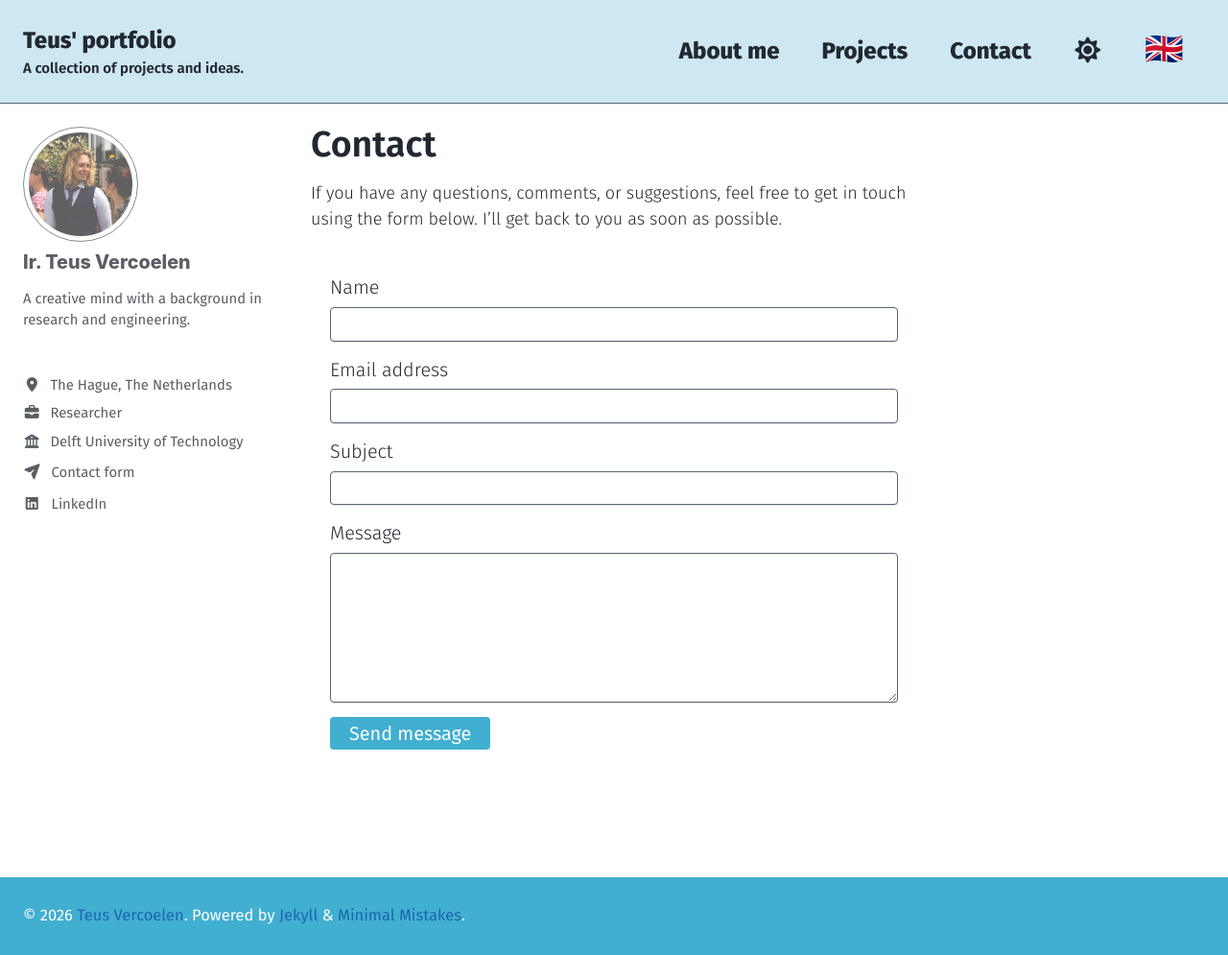
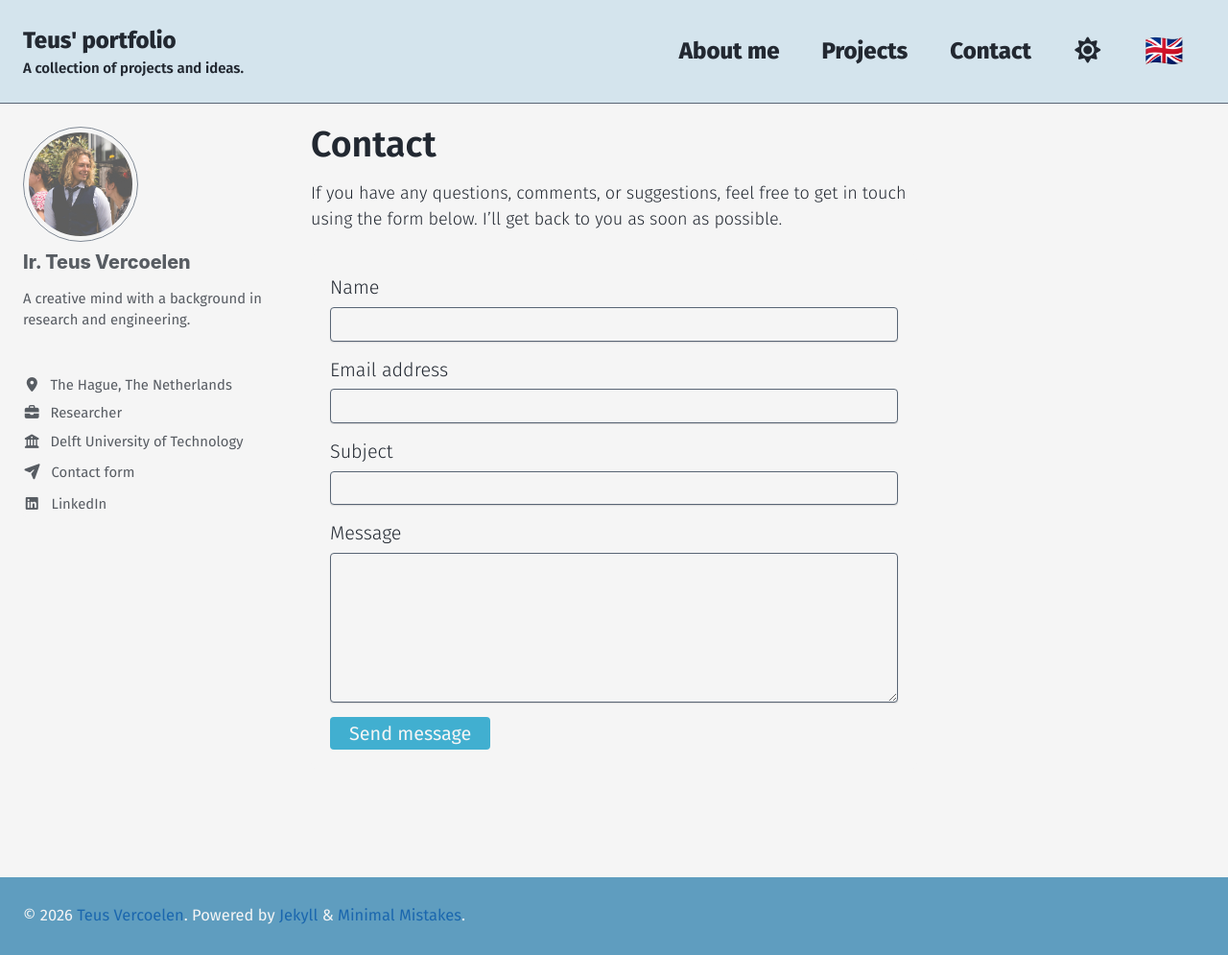
Before and after one commit to TeusVercoelen/TeusVercoelen.github.io, a Jekyll site: the page built from _pages/en/contact.md, in a window 1280 px wide and 995 px high. Shown: the whole window at 96% size. Built offline with Jekyll 4.4.1, drawn with Linux system fonts in a browser that asks for light colours; cached includes are drawn as plain includes; some web fonts are replaced.

Commit message:
Small visual changes

```diff
--- a/_sass/custom/_forms.scss
+++ b/_sass/custom/_forms.scss
@@ -27,6 +27,7 @@
     color: var(--color-text-body);
     outline: none;
     border-color: var(--color-accent);
+    box-shadow: 0 0 5px 2px color-mix(in srgb, var(--color-accent) 35%, transparent);
   }
 
   button {
--- a/_sass/custom/_masthead.scss
+++ b/_sass/custom/_masthead.scss
@@ -3,3 +3,9 @@
   background-color: var(--color-background-masthead);
   border-bottom-color: var(--color-border);
 }
+
+#language-icon {
+    display: inline-block;
+    vertical-align: baseline;
+    transform: translateY(0.05em);
+}
--- a/_sass/custom/_navigation.scss
+++ b/_sass/custom/_navigation.scss
@@ -63,7 +63,7 @@
   }
 
   .hidden-links {
-    background: var(--color-background-masthead);
+    background: var(--color-background-body);
     border-color: var(--color-border);
     box-shadow:
       0 2px 4px color-mix(in srgb, var(--color-background-body) 16%, transparent),
--- a/_sass/custom/_projects.scss
+++ b/_sass/custom/_projects.scss
@@ -134,7 +134,7 @@ nav.pagination {
 
 .project-view-switch__link.is-active {
   background-color: var(--color-button-primary);
-  border-color: var(--color-border);
+  border-color: var(--color-button-primary);
   color: var(--color-text-inverted) !important;
   font-weight: bold;
 }
--- a/_sass/custom/skins/_light.scss
+++ b/_sass/custom/skins/_light.scss
@@ -5,21 +5,21 @@
 
 :root {
 
-  --color-background-body:        #ffffff;  // Main, author profile/sidebar
-  --color-background-masthead:    #CEE8F3;  // Masthead, greedy nav hidden link menu
-  --color-background-footer:      #41AFD0;  // Footer
+  --color-background-body:        #F5F5F5;  // Main, author profile/sidebar
+  --color-background-masthead:    #D4E4ED;  // Masthead, greedy nav hidden link menu
+  --color-background-footer:      #5f9dbf;  // Footer
   --color-background-scrollbar:   #222831;  // Scrollbar
   --color-border:                 #596575;  // Borders, horizontal lines, vertical lines
   --color-accent:                 #41AFD0;  // Masthead selection animation line, greedy nav toggle
   --color-button-primary:         #41AFD0;  // Project view switch selected, author more information, submit form
-  --color-button-secondary:       #ffffff;  // Project view switch not selected, project sort
-  --color-button-hover:           #cccccc;  //
+  --color-button-secondary:       #F5F5F5;  // Project view switch not selected, project sort
+  --color-button-hover:           #e0e0e0;  //
   --color-text-heading-primary:   #222831;  // # Headings on pages
   --color-text-heading-secondary: #222831;  // ## Headings on pages
   --color-text-body:              #222831;  // Text/icons on pages, author profile/sidebar, buttons, tags
   --color-text-masthead:          #222831;  // Website title, subtitle, pagelinks, theme button
-  --color-text-footer:            #ffffff;  // Text on footer, links excluded
-  --color-text-inverted:          #ffffff;  // Text on primary buttons
+  --color-text-footer:            #F5F5F5;  // Text on footer, links excluded
+  --color-text-inverted:          #F5F5F5;  // Text on primary buttons
   --color-text-link:              #1b67ae;  // Links, excluding headers, tags, author links, page links
   --color-text-muted:             #596575;  // Text on previous/next button when unavailable
   --color-debug:                  #f79c00;
```
Also changed, not shown: todo.md (+2 -2 lines).
